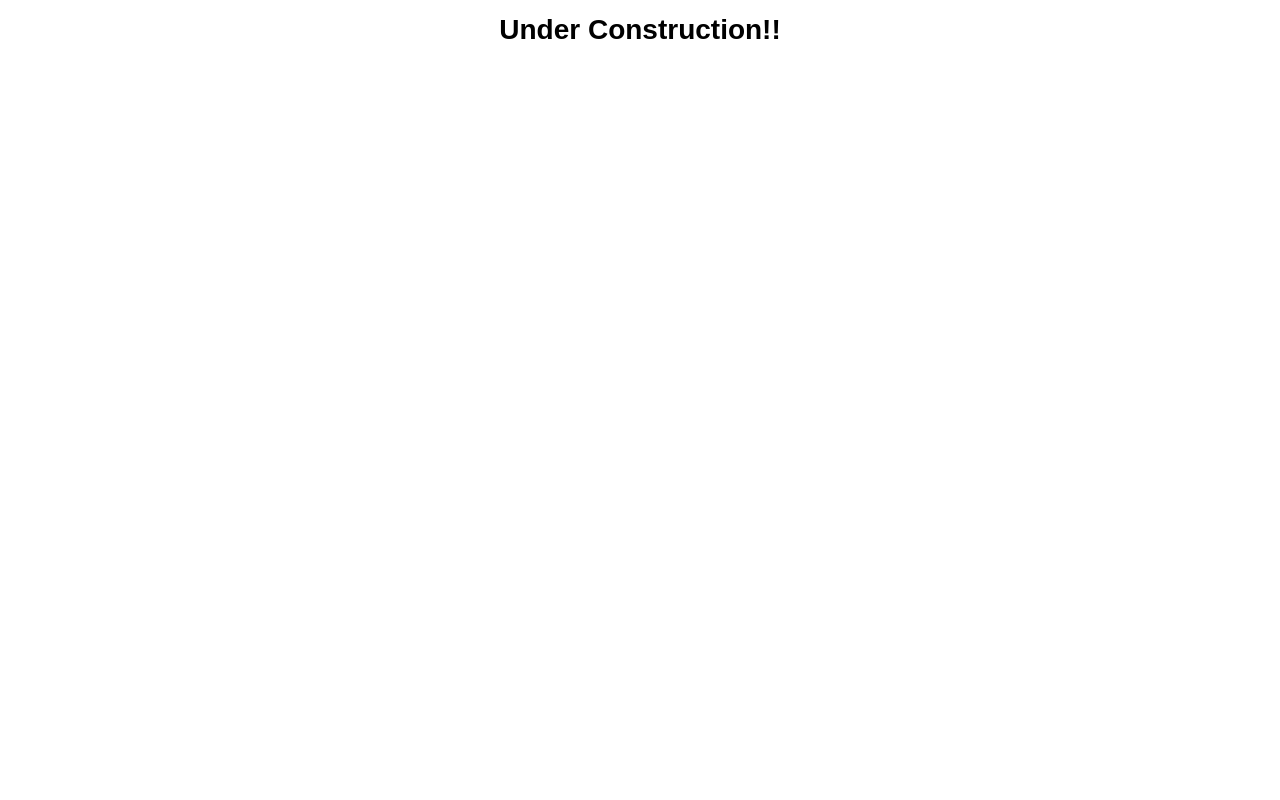
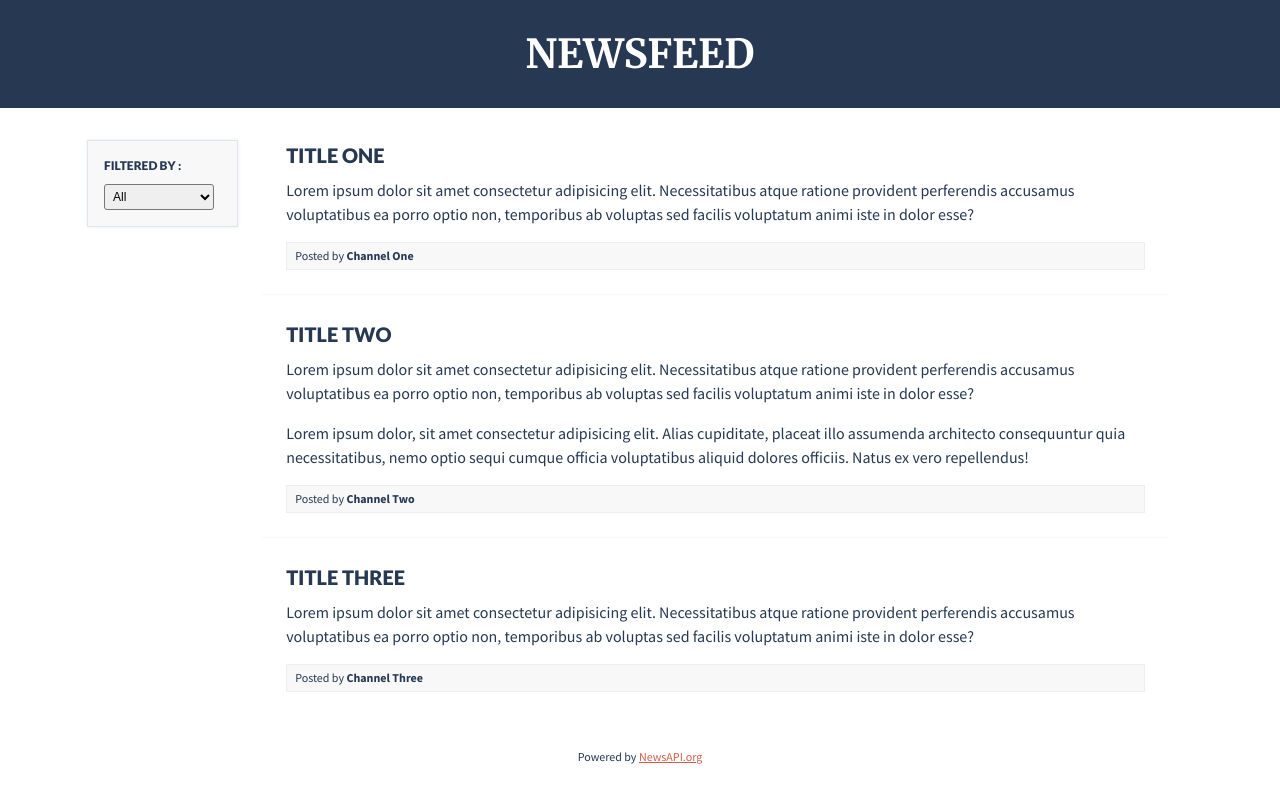
Before and after one commit to kan412/kan412.github.io, a plain HTML site: page index.html in a window 1280 px wide. Drawn offline with Linux system fonts and the light colour scheme.

Commit message:
- Updated HTML markup - Added style.css, custom.js, news-feed.js

```diff
--- a/index.html
+++ b/index.html
@@ -4,20 +4,86 @@
     <meta charset="UTF-8">
     <meta name="viewport" content="width=device-width, initial-scale=1.0">
     <meta http-equiv="X-UA-Compatible" content="ie=edge">
-    <title>News</title>
-    <style>
-        body{
-            font-family: "Arial", sans-serif;
-            font-size:14px;
-            line-height:21px;
-        }
-
-        h1.title{
-            text-align:center;
-        }
-    </style>
+    <title>News Feed</title>
+    <link href="https://fonts.googleapis.com/css?family=Source+Sans+Pro:400,600,700" rel="stylesheet">
+    <link href="https://fonts.googleapis.com/css?family=Lato:400,700,900" rel="stylesheet">
+    <link href="https://fonts.googleapis.com/css?family=Merriweather:400,700,900" rel="stylesheet">
+    <link type="text/css" rel="stylesheet" href="style.css" />
 </head>
 <body>
-    <h1 class="title">Under Construction!!</h1>
+    <header id="app-header">
+        <div class="app-header__logo app-header__logo--center">
+            NEWSFEED
+        </div>
+    </header>
+
+    <main id="app-main">
+
+    <!-- <h1 class="app-main__title">RECENT NEWS</h1> -->
+
+       <aside class="app-main__sidebar">
+            <div class="widget">
+                <h4 class="widget__title">Filtered By :</h4>
+                <div class="widget__body">
+                    <select>
+                        <option value="all">All</option>
+                        <option value="channel-one">Channel One</option>
+                        <option value="channel-two">Channel Two</option>
+                        <option value="channel-three">Channel Three</option>
+                        <option value="channel-four">Channel Four</option>
+                    </select>
+                </div>
+            </div>
+       </aside>
+       <section class="app-main__news">
+
+
+            <article class="news">
+                <h3 class="news__title">Title One</h3>
+
+                <div class="news__body">
+                    <p>Lorem ipsum dolor sit amet consectetur adipisicing elit. Necessitatibus atque ratione provident perferendis accusamus voluptatibus ea porro optio non, temporibus ab voluptas sed facilis voluptatum animi iste in dolor esse?</p>
+                </div>
+
+                <div class="news__meta">
+                    Posted by <b class="news__meta__channelname">Channel One</b>
+                </div>
+            </article>
+
+            <article class="news">
+                <h3 class="news__title">Title Two</h3>
+
+                <div class="news__body">
+                    <p>Lorem ipsum dolor sit amet consectetur adipisicing elit. Necessitatibus atque ratione provident perferendis accusamus voluptatibus ea porro optio non, temporibus ab voluptas sed facilis voluptatum animi iste in dolor esse?</p>
+                    <p>Lorem ipsum dolor, sit amet consectetur adipisicing elit. Alias cupiditate, placeat illo assumenda architecto consequuntur quia necessitatibus, nemo optio sequi cumque officia voluptatibus aliquid dolores officiis. Natus ex vero repellendus!</p>
+                </div>
+
+                <div class="news__meta">
+                    Posted by <b class="news__meta__channelname">Channel Two</b>
+                </div>
+            </article>
+
+
+            <article class="news">
+                <h3 class="news__title">Title Three</h3>
+
+                <div class="news__body">
+                    <p>Lorem ipsum dolor sit amet consectetur adipisicing elit. Necessitatibus atque ratione provident perferendis accusamus voluptatibus ea porro optio non, temporibus ab voluptas sed facilis voluptatum animi iste in dolor esse?</p>
+                </div>
+
+                <div class="news__meta">
+                    Posted by <b class="news__meta__channelname">Channel Three</b>
+                </div>
+            </article>
+
+
+
+       </section>
+    </main>
+
+    <footer id="app-footer">
+        <p class="app-footer__copyrights">Powered by <a target="_blank" href="https://newsapi.org/">NewsAPI.org</a></p>
+    </footer>
+
 </body>
 </html>
--- /dev/null
+++ b/style.css
@@ -0,0 +1,153 @@
+*{
+    padding:0;
+    margin:0;
+    box-sizing: border-box;
+}
+
+body{
+    font-family: 'Source Sans Pro', sans-serif;
+    font-size: 16px;
+    line-height: 24px;
+    color:#263852;
+}
+
+h1,
+h2,
+h3,
+h4,
+h5,
+h6{
+    font-family: 'lato', sans-serif;
+    font-weight: 900;
+    margin-bottom: 0.5rem;
+    text-transform: uppercase;
+}
+
+a,
+a:active,
+a:link,
+a:visited{
+    color:#D35D47;
+}
+
+p{
+    margin-bottom:1rem;
+}
+
+#app-header{
+    background:#263852;
+    color:#fff;
+    padding: 1.5rem;
+    display: flex;
+}
+
+.app-header__logo{
+    font-family: 'Merriweather', serif;
+    font-weight: bold;
+    font-size: 40px;
+    line-height: 60px;
+    flex: 1;
+}
+
+.app-header__logo--center{
+    text-align: center;
+}
+
+#app-main{
+    width:100%;
+    max-width: 1170px;
+    min-height: 400px;
+    margin:0 auto;
+    padding:2rem;
+    display:flex;
+}
+
+.app-main__sidebar{
+    flex: 1;
+}
+
+.widget{
+    padding: 1rem;
+    background: #f8f8f8;
+    border: 1px solid #e6e4e4;
+    box-shadow: 0px 0px 4px #e3edfd;
+    position: sticky;
+    top:1.2rem;
+}
+
+.widget__title{
+    font-size:12px;
+    line-height:18px;
+}
+
+.widget__body select{
+    border-radius: 3px;
+    font-size: 12px;
+    line-height: 18px;
+    padding: 4px;
+}
+
+.app-main__news{
+    flex: 6;
+    padding:0 1.5rem;
+}
+
+.news{
+    padding:1.5rem;
+    border-bottom:1px solid #f8f8f8;
+}
+
+.news:first-child{
+    padding-top:0;
+}
+
+.news:last-child{
+    border-bottom:0;
+}
+
+.news__body{
+    margin-bottom: 1rem;
+}
+
+.news__title{
+    font-size:20px;
+    line-height:30px;
+}
+
+.news__meta{
+    font-size:12px;
+    line-height:18px;
+    background:#f8f8f8;
+    border: 1px solid #eee;
+    padding:0.25rem 0.5rem;
+}
+
+#app-footer{
+    text-align: center;
+    font-size:12px;
+    line-height:18px;
+}
+
+
+@media all and ( max-width: 770px ){
+    #app-main{
+        flex-flow: column;
+    }
+
+    .widget__body select{
+        width: 100%;
+    }
+
+    .app-main__news{
+        padding:0;
+    }
+
+    .news{
+        padding-left:0;
+        padding-right: 0;
+    }
+
+    .news:first-child{
+        padding-top:1.5rem;
+    }
+}
```
Also changed, not shown: js/custom.js (added), js/news-feed.js (added).
